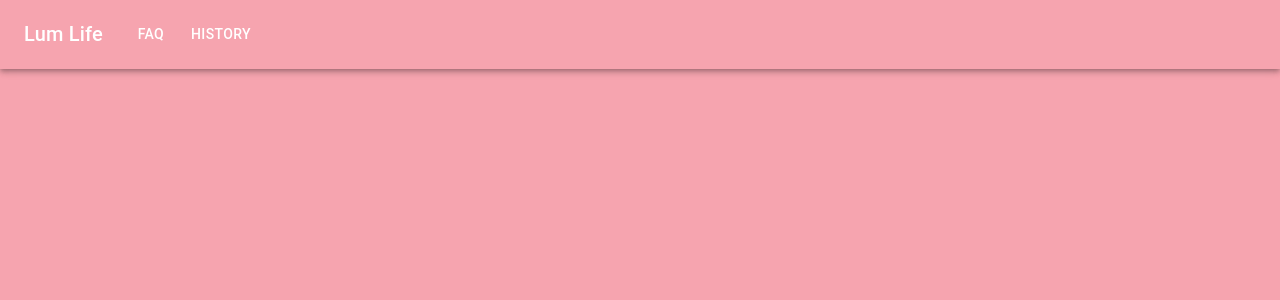
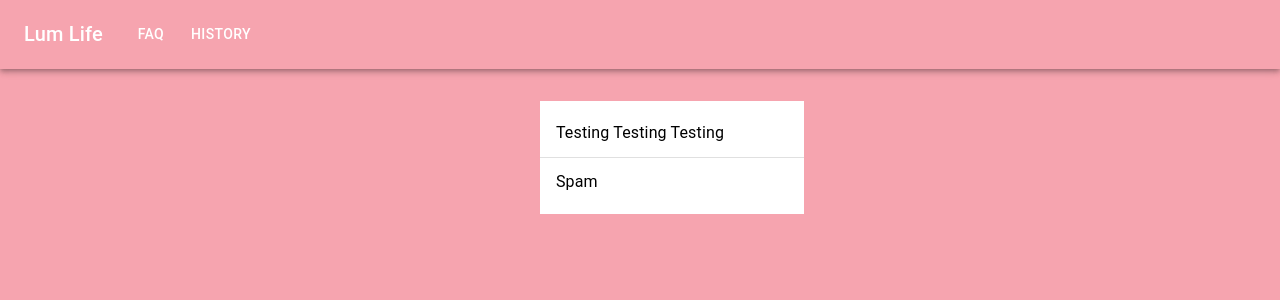
Before and after one commit to devlife2022/lum-life, a React (Create React App) app in the folder lum-life/: page / in a window 1280 px wide. Shown: the top 300 px of the page. Built offline with nearby package versions, Linux system fonts and the light colour scheme.

Commit message:
1st Past of Guestlist Foundation
Not bringing in data yet.  Foundation is there formatting wise, next step is bringing in data.

```diff
--- a/lum-life/src/App.js
+++ b/lum-life/src/App.js
@@ -4,14 +4,18 @@ import Box from '@mui/material/Box';
 import Paper from '@mui/material/Paper';
 import Grid from '@mui/material/Grid';
 import ResponsiveAppBar from './Components/Header.js';
-
+import GuestlistList from './Components/GuestlistList.js';
 
 
 function App() {
   return (
-
     <div>
-      <ResponsiveAppBar />
+      <div>
+        <ResponsiveAppBar />
+      </div>
+      <Box sx={{justifyContent:'center'}} >
+        <GuestlistList />
+      </Box>
     </div>
   );
 }
--- a/lum-life/src/Components/GuestlistList.js
+++ b/lum-life/src/Components/GuestlistList.js
@@ -0,0 +1,44 @@
+import * as React from 'react';
+import Box from '@mui/material/Box';
+import List from '@mui/material/List';
+import ListItem from '@mui/material/ListItem';
+import ListItemButton from '@mui/material/ListItemButton';
+import ListItemIcon from '@mui/material/ListItemIcon';
+import ListItemText from '@mui/material/ListItemText';
+import Divider from '@mui/material/Divider';
+import Grid from '@mui/material/Grid';
+
+
+
+
+export default function GuestlistList() {
+  return (
+  <Grid
+  	container
+  	spacing={0}
+  	direction="column"
+  	alignItems="center"
+  	justifyContent="center"
+  >
+  	<Grid item>
+	    <Box sx={{ width: '100%', maxWidth: 360, bgcolor: 'background.paper', margin: 4}}>
+	      <nav aria-label="secondary mailbox folders">
+	        <List>
+	          <ListItem disablePadding>
+	            <ListItemButton>
+	              <ListItemText primary="Testing Testing Testing" />
+	            </ListItemButton>
+	          </ListItem>
+	          <Divider />
+	          <ListItem disablePadding>
+	            <ListItemButton component="a" href="#simple-list">
+	              <ListItemText primary="Spam" />
+	            </ListItemButton>
+	          </ListItem>
+	        </List>
+	      </nav>
+	    </Box>
+    </Grid>
+   </Grid>
+  );
+}
--- a/lum-life/src/index.js
+++ b/lum-life/src/index.js
@@ -4,6 +4,7 @@ import './index.css';
 import App from './App';
 import reportWebVitals from './reportWebVitals';
 import firebase from "firebase/compat/app";
+import "firebase/compat/firestore";
 
 firebase.initializeApp({
   apiKey: "AIzaSyC8pfggaIbDBkTTpMxltiSsTapIuH3HAds",
```
